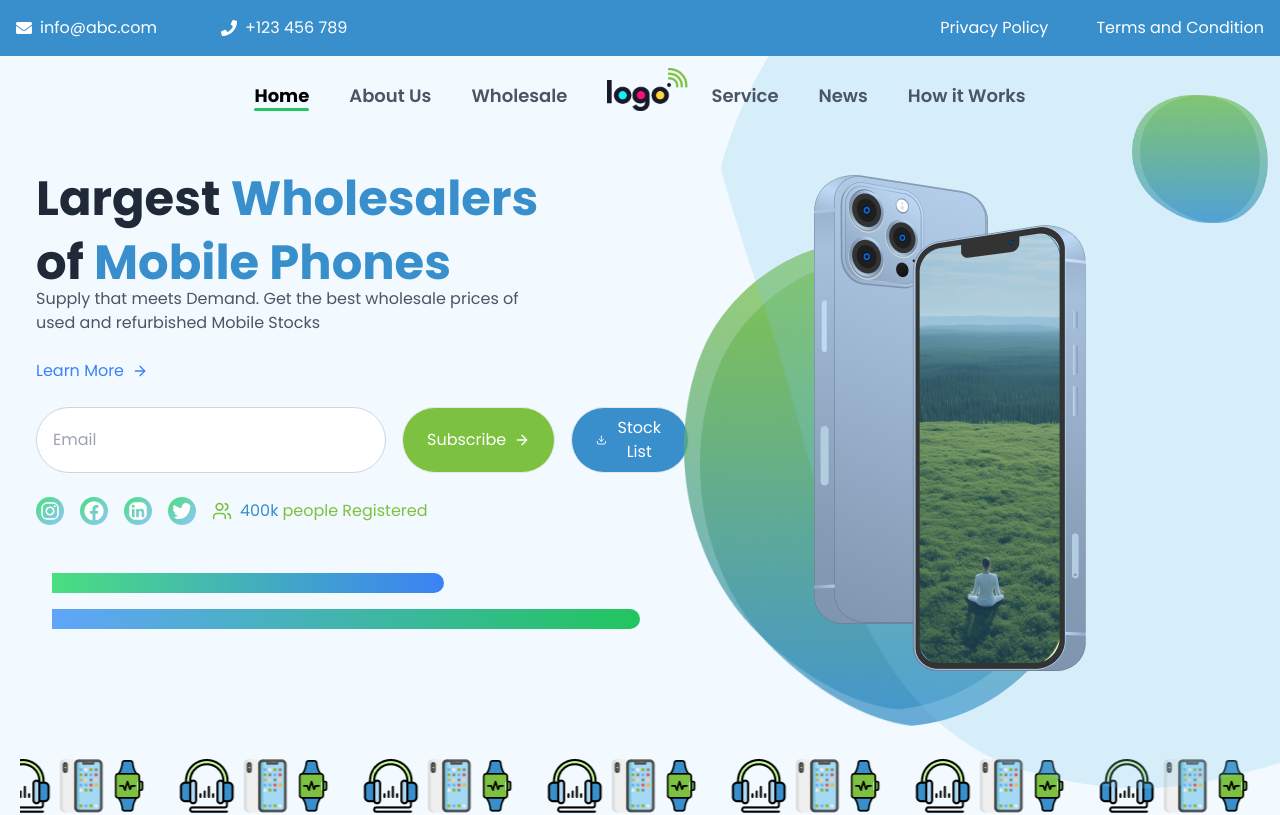
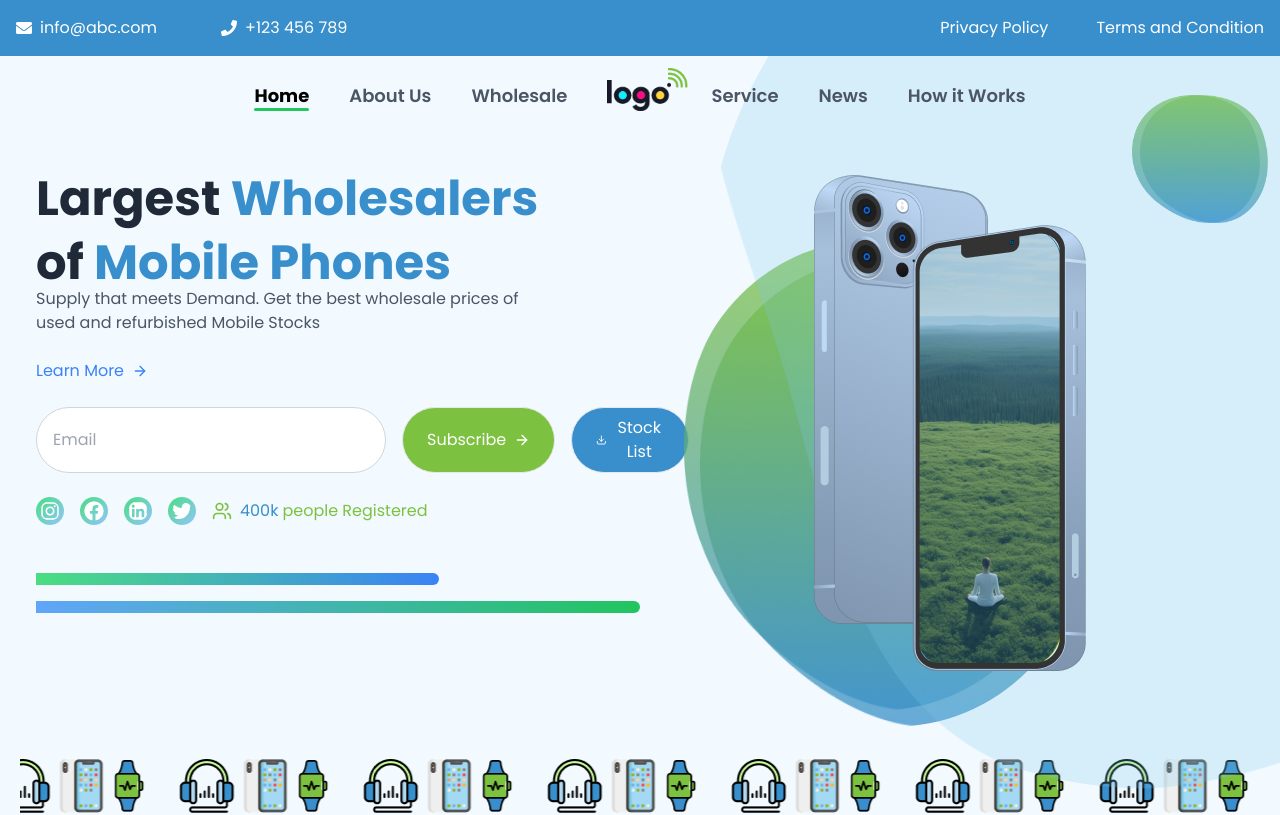
Before and after one commit to mohsinkhan60/porject, a React (Vite) app: page / in a window 1280 px wide. Shown: the top 815 px of the page. Built offline with nearby package versions, Linux system fonts and the light colour scheme.

Commit message:
add more changes

```diff
--- a/src/pages/Main.jsx
+++ b/src/pages/Main.jsx
@@ -176,11 +176,11 @@ const Main = () => {
                 <span className="text-[#7CC140]"> people Registered</span>
               </div>
             </div>
-            <div className="container absolute mx-auto hidden lg:flex flex-col space-y-4 px-4 py-12">
+            <div className="container absolute mx-auto hidden lg:flex flex-col space-y-4 pr-4 py-12">
               {/* Gradient Bar 1 */}
-              <div className="w-2/3 h-5 rounded-r-full bg-gradient-to-r from-green-400 to-blue-500"></div>
+              <div className="w-2/3 h-3 rounded-r-full bg-gradient-to-r from-green-400 to-blue-500"></div>
               {/* Gradient Bar 2 */}
-              <div className="w-full h-5 rounded-r-full bg-gradient-to-r from-blue-400 to-green-500"></div>
+              <div className="w-full h-3 rounded-r-full bg-gradient-to-r from-blue-400 to-green-500"></div>
             </div>
           </div>
 
```
